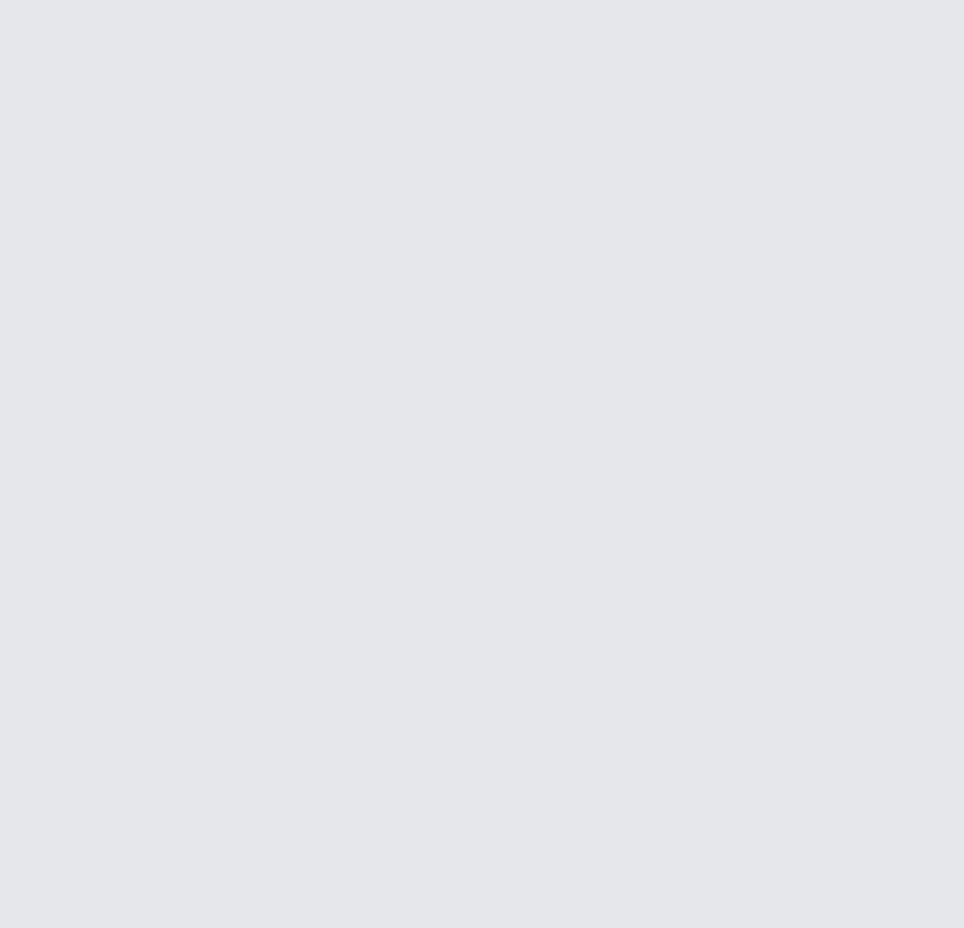
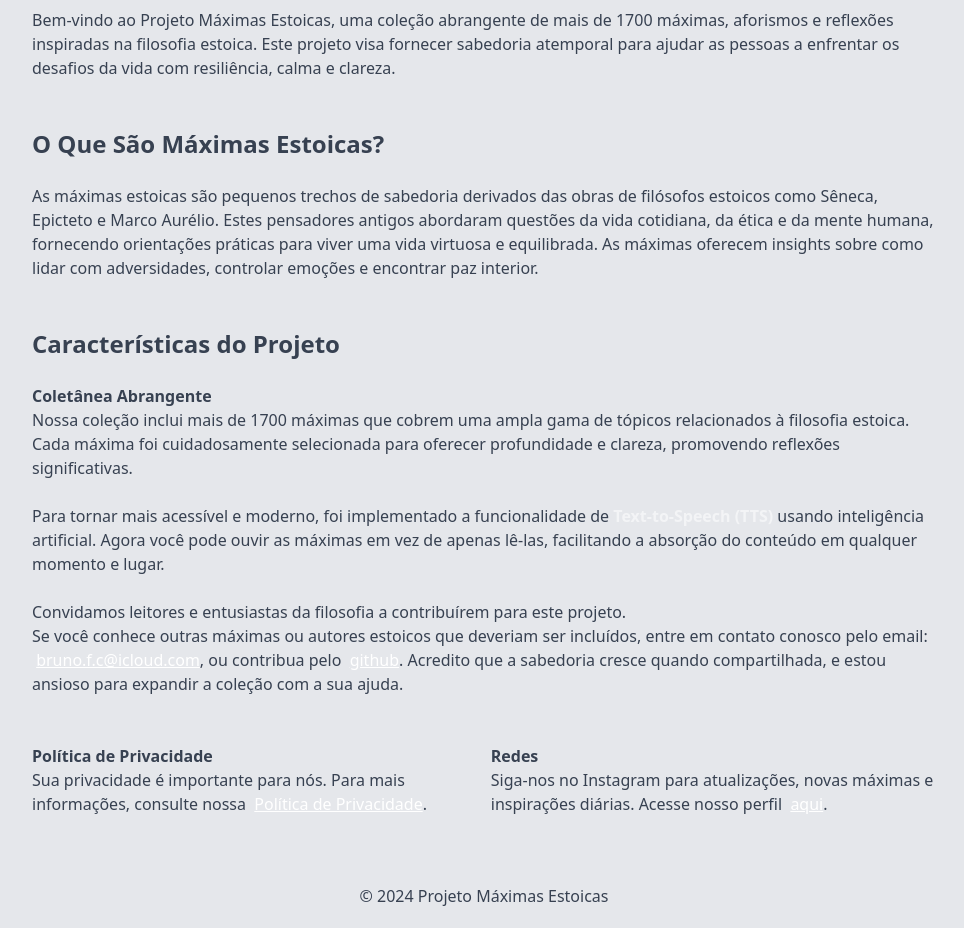
Before and after one commit to brunofranciscu/maximasestoicas, a React (Vite) app: page /sobre in a window 1280 px wide. Before the commit this address had no page. Shown: the part 160-1088 px from the top of the page, without its empty margins (156-1120 px from the left). Before the commit the page ends 800 px from the top, so only its background shows below. Built offline with nearby package versions, Linux system fonts and the light colour scheme.

Commit message:
adicionado função salvar
útil para ver depois

```diff
--- a/src/index.css
+++ b/src/index.css
@@ -1 +1 @@
-@import"https://fonts.googleapis.com/css2?family=Poppins:ital,wght@0,100;0,200;0,300;0,400;0,500;0,600;0,700;0,800;0,900;1,100;1,200;1,300;1,400;1,500;1,600;1,700;1,800;1,900&display=swap";@tailwind base;@tailwind components;@tailwind utilities;.pagination{-ms-overflow-style:none;scrollbar-width:none}.pagination::-webkit-scrollbar{display:none}@keyframes opacity{from{opacity:.2}to{opacity:1}}
+@import"https://fonts.googleapis.com/css2?family=Poppins:ital,wght@0,100;0,200;0,300;0,400;0,500;0,600;0,700;0,800;0,900;1,100;1,200;1,300;1,400;1,500;1,600;1,700;1,800;1,900&display=swap";@tailwind base;@tailwind components;@tailwind utilities;.pagination{-ms-overflow-style:none;scrollbar-width:none}.pagination::-webkit-scrollbar{display:none}@keyframes opacity{from{opacity:.2}to{opacity:1}}.salvos::-webkit-scrollbar{@apply w-2}.salvos::-webkit-scrollbar-track{@apply bg-transparent}.salvos::-webkit-scrollbar-thumb{@apply bg-[#00000044]}
--- a/src/index.scss
+++ b/src/index.scss
@@ -17,3 +17,7 @@
     from{ opacity: .2}
     to{ opacity: 1}
 }
+
+.salvos::-webkit-scrollbar { @apply w-2 }
+.salvos::-webkit-scrollbar-track { @apply bg-transparent }
+.salvos::-webkit-scrollbar-thumb { @apply bg-[#00000044] }
--- a/src/pages/author/index.jsx
+++ b/src/pages/autor/index.jsx
@@ -5,7 +5,7 @@ import Pagination from '../../Pagination';
 import { FacebookShareButton, TwitterShareButton, WhatsappShareButton, TelegramShareButton, LinkedinShareButton, RedditShareButton, FacebookIcon, TwitterIcon, WhatsappIcon, TelegramIcon, LinkedinIcon, RedditIcon, } from 'react-share';
 import { useNavigate } from 'react-router-dom';
 
-const Author = () => {
+const Autor = () => {
   const { author } = useParams();
   const [pagina, setPagina] = useState(1);
   const [quotesPerPage] = useState(15);
@@ -87,4 +87,4 @@ const Author = () => {
   )
 };
 
-export default Author;
+export default Autor;
--- a/src/pages/quotes/index.jsx
+++ b/src/pages/maxima/index.jsx
@@ -1,11 +1,11 @@
 import React, { useEffect, useState, useRef } from 'react';
 import quotes from '../../assets/frases.json'
 import { Link, useNavigate, useParams } from 'react-router-dom';
-import TextoAudio from './../../TextoAudio.jsx'
+import TextoAudio from '../../TextoAudio.jsx'
 import AudioSpectrum from 'react-audio-spectrum';
 
 
-export default function Quotes() {
+export default function Maxima() {
   const { id } = useParams();
   const quote = quotes.quotes.find(q => q.id === Number(id));
   const navigate = useNavigate()
--- a/src/pages/privacy-policy/index.jsx
+++ b/src/pages/privacy-policy/index.jsx
@@ -1,8 +1,8 @@
-import React, { useEffect } from "react";
-import { Link, useNavigate } from 'react-router-dom';
+import React from "react";
+import { useNavigate } from 'react-router-dom';
 
 
-export default function PrivacyPolicy(){
+export default function PoliticaPrivacidade(){
 
     const navigate = useNavigate()
 
--- /dev/null
+++ b/src/pages/sobre/index.jsx
@@ -0,0 +1,79 @@
+import { Link, useNavigate } from "react-router-dom"
+
+export default function Sobre(){
+    const navigate = useNavigate()
+    return (
+        <>
+            <header className="max-w-[1000px] mx-auto px-12 [&>h1]:font-[900] [&>h1]:uppercase [&>h1]:text-2xl relative text-gray-700 dark:text-gray-200 pt-28">
+                <button className="absolute left-12 top-12" onClick={()=> navigate('/')}>
+                    <span className='relative top-[1px]'>&lt;</span> voltar
+                </button>
+                <h1 className="font-bold">Projeto Máximas Estoicas</h1> <br />
+            </header>
+
+            <main className="max-w-[1000px] mx-auto px-12 [&>h2]:font-[700] [&>h2]:uppercase [&_h2]:text-2xl relative text-gray-700 dark:text-gray-200 ">
+                <section >
+                    <p>Bem-vindo ao Projeto Máximas Estoicas, uma coleção abrangente de mais de 1700 máximas, aforismos e reflexões inspiradas na filosofia estoica.
+                        Este projeto visa fornecer sabedoria atemporal para ajudar as pessoas a enfrentar os desafios da vida com resiliência, calma e clareza.</p>
+                </section>
+                <br /><br />
+
+                <section >
+                    <h2 className="font-bold">
+                        O Que São Máximas Estoicas?
+                    </h2><br />
+                    <p>As máximas estoicas são pequenos trechos de sabedoria derivados das obras de filósofos estoicos como Sêneca, Epicteto e Marco Aurélio.
+                        Estes pensadores antigos abordaram questões da vida cotidiana, da ética e da mente humana, fornecendo orientações práticas para viver uma vida virtuosa e equilibrada.
+                        As máximas oferecem insights sobre como lidar com adversidades, controlar emoções e encontrar paz interior.</p>
+                </section>
+
+                <br /><br />
+
+                <section >
+                    <h2 className="font-bold">Características do Projeto</h2>
+                    <br />
+                    <article >
+                        <strong>Coletânea Abrangente</strong>
+                        <p>Nossa coleção inclui mais de 1700 máximas que cobrem uma ampla gama de tópicos relacionados à filosofia estoica.
+                           Cada máxima foi cuidadosamente selecionada para oferecer profundidade e clareza, promovendo reflexões significativas.
+                           <br /><br />
+                           Para tornar mais acessível e moderno, foi implementado a funcionalidade de <strong className="text-gray-100">Text-to-Speech (TTS)</strong> usando inteligência artificial.
+                           Agora você pode ouvir as máximas em vez de apenas lê-las, facilitando a absorção do conteúdo em qualquer momento e lugar.
+                           <br /><br />
+
+                           Convidamos leitores e entusiastas da filosofia a contribuírem para este projeto. <br />
+                           Se você conhece outras máximas ou autores estoicos que deveriam ser incluídos, entre em contato conosco pelo email: &nbsp;
+                           <a href="mailto:bruno.f.c@icloud.com"><span className="text-white underline inline-block">bruno.f.c@icloud.com</span></a>,
+                           ou contribua pelo &nbsp;<Link to={'https://github.com/brunofranciscu/maximasestoicas'}><span className="text-white underline">github</span></Link>.
+                           Acredito que a sabedoria cresce quando compartilhada, e estou ansioso para expandir a coleção com a sua ajuda.
+
+                        </p>
+                    </article>
+
+                </section>
+                <br /><br />
+                <section className="flex gap-5">
+                    <article >
+                        <strong>Política de Privacidade</strong><br />
+                        <p>Sua privacidade é importante para nós. Para mais informações, consulte nossa &nbsp;
+                            <Link to="/politica-de-privacidade"><span className="underline text-white">Política de Privacidade</span></Link>.</p>
+                    </article>
+
+                    <article >
+                        <h3 className="font-bold">Redes</h3>
+                        <p>
+                            Siga-nos no Instagram para atualizações, novas máximas e inspirações diárias. Acesse nosso perfil &nbsp;
+                                <Link to="https://www.instagram.com/maximasestoicas">
+                                    <span className="underline text-white">aqui</span>
+                                </Link>
+                        .</p>
+                    </article>
+                </section>
+            </main>
+            <br /><br />
+            <footer className="text-gray-700 dark:text-gray-300 text-center py-5">
+                <p>&copy; 2024 Projeto Máximas Estoicas</p>
+            </footer>
+  </>
+    )
+}
--- a/src/rotas/index.jsx
+++ b/src/rotas/index.jsx
@@ -1,17 +1,19 @@
 import { BrowserRouter, Route, Routes } from 'react-router-dom';
 import App from '../App';
-import Quotes from '../pages/quotes/index';
-import Author from '../pages/author/index';
-import PrivacyPolicy from '../pages/privacy-policy';
+import Maxima from '../pages/maxima/index';
+import Autor from '../pages/autor/index';
+import PoliticaPrivacidade from '../pages/privacy-policy';
+import Sobre from '../pages/sobre';
 
 export default function Rotas(){
     return(
         <BrowserRouter>
             <Routes>
                 <Route path="/" element={<App/>}/>
-                <Route path="/quotes/:id" element={<Quotes/>} />
-                <Route path="/author/:author" element={<Author/>} />
-                <Route path="/PrivacyPolicy" element={<PrivacyPolicy/>} />
+                <Route path="/maxima/:id" element={<Maxima/>} />
+                <Route path="/autor/:author" element={<Autor/>} />
+                <Route path="/politica-de-privacidade" element={<PoliticaPrivacidade/>} />
+                <Route path="/sobre" element={<Sobre/>} />
             </Routes>
         </BrowserRouter>
     )
```
Also changed, not shown: src/App.jsx (+60 -16 lines).
